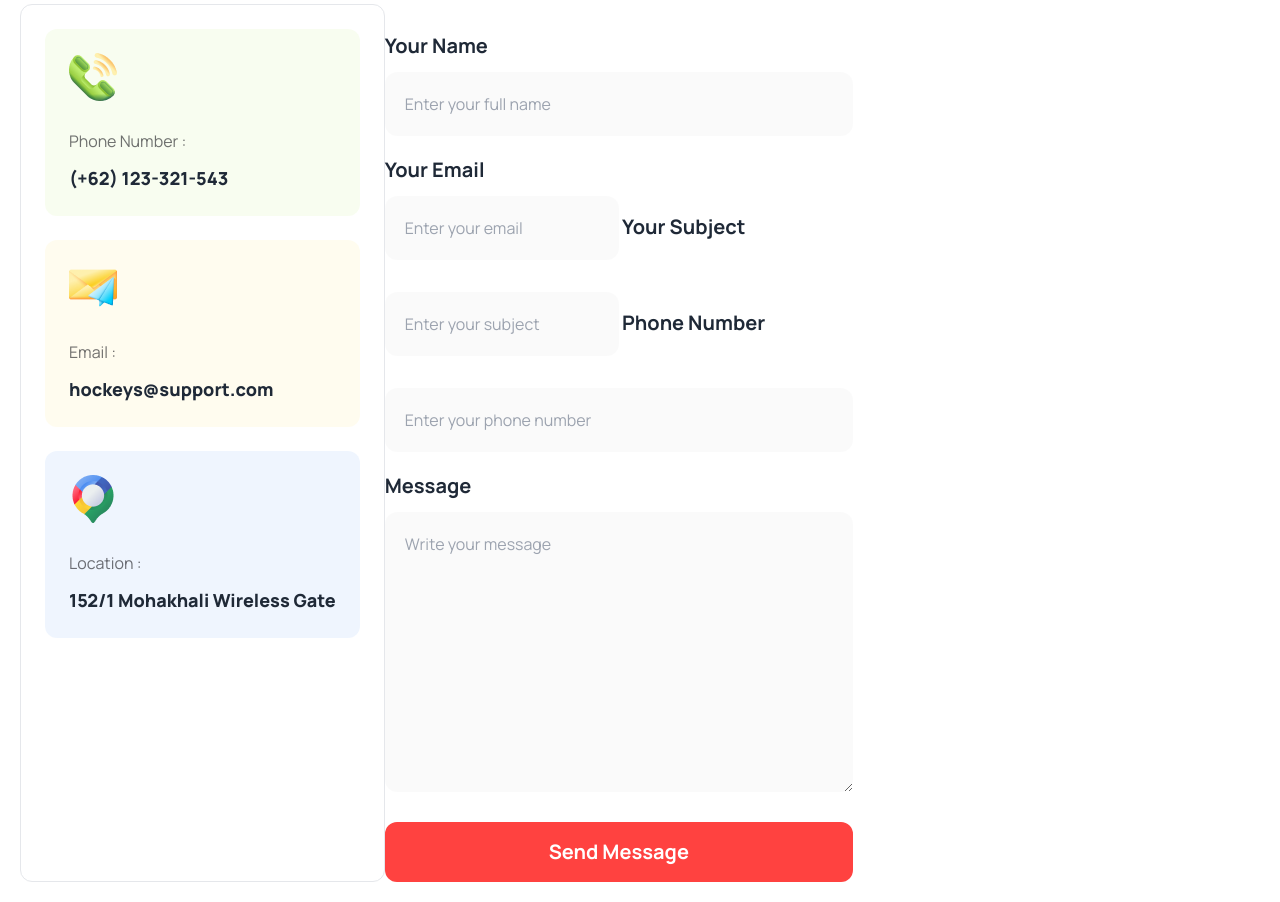
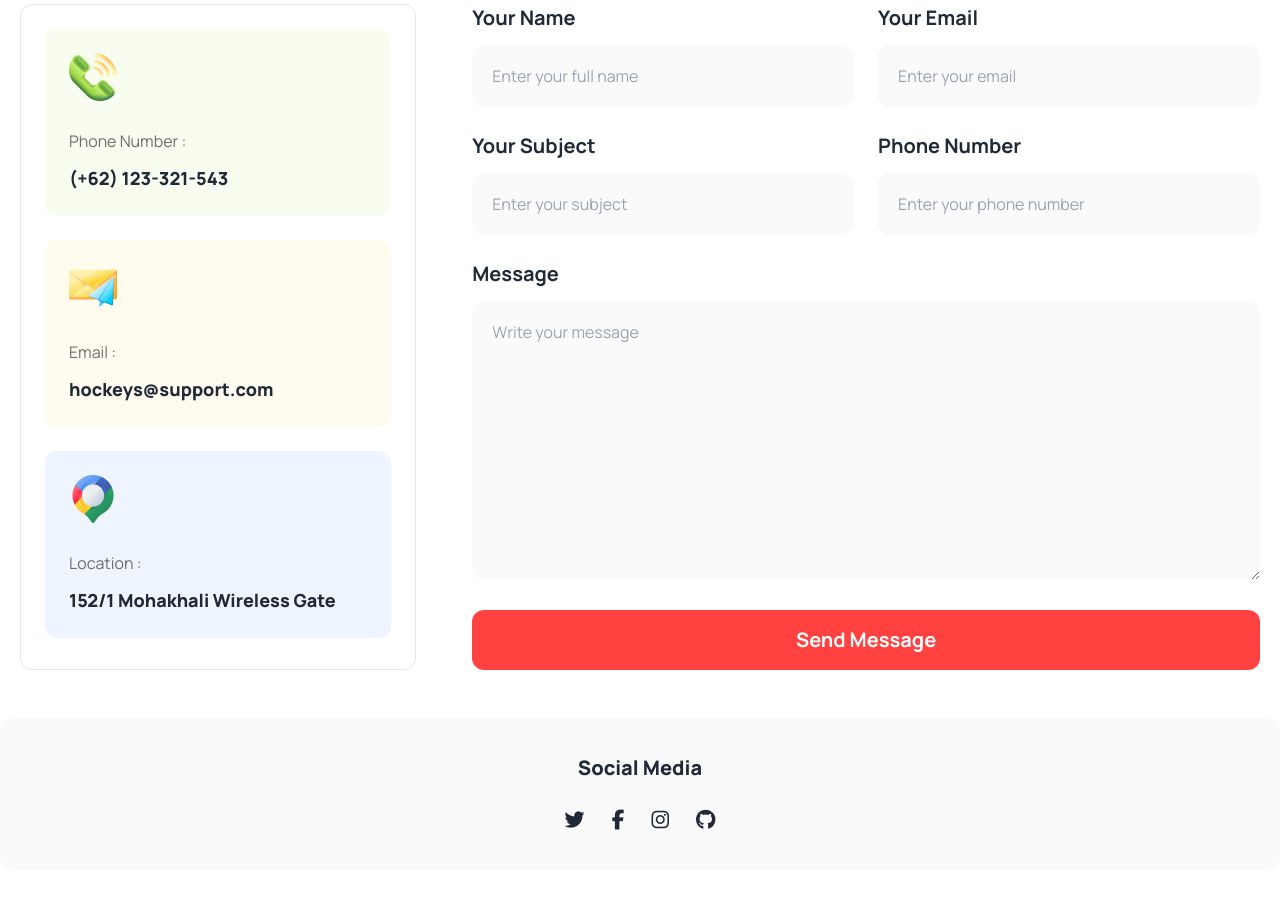
Before and after one commit to asrafulislamwd/web-hockeys-a3, a plain HTML site: page index.html in a window 1280 px wide. Shown: the part 3994-4896 px from the top of the page. After the commit the page ends 4864 px from the top, so only its background shows below. Drawn offline with nearby package versions, Linux system fonts and the light colour scheme.

Commit message:
Social Media complete

```diff
--- a/index.html
+++ b/index.html
@@ -441,9 +441,9 @@
           </div>
           <!-- contact content  -->
           <div class="">
-            <div class="m-5 lg:flex">
+            <div class="m-5 lg:flex lg:gap-14">
               <!-- address left  -->
-              <div class="border p-6 rounded-xl">
+              <div class="border p-6 rounded-xl lg:w-2/6">
                 <!-- card one -->
                 <div class="bg-[#bced6d1a] rounded-xl p-6">
                   <img src="Images/Group 1171275317.png" alt="">
@@ -464,36 +464,66 @@
                 </div>
               </div>
               <!-- form right  -->
+              <div class="lg:w-4/6">
+                <div class="mt-7 lg:mt-0">
+                  <form action="">
+                    <div class="lg:grid lg:grid-cols-2 lg:gap-6 w-full">
+                      <!-- name  -->
                       <div class="">
-                <div class="mt-7">
-                  <form action="">
-                    <label class="text-xl font-bold">Your Name</label><br>
+                        <label class=" text-xl font-bold">Your Name</label><br>
                         <input type="name" name="" id="" placeholder="Enter your full name"
-                      class="w-[100%] bg-[#13131805] p-5 rounded-xl mb-5 mt-3">
-
+                          class="w-[100%] bg-[#13131805] p-5 rounded-xl mb-5 mt-3 lg:mb-0">
+                      </div>
+                      <!-- Email  -->
+                      <div class="">
                         <label class="text-xl font-bold pb-5">Your Email</label><br>
                         <input type="email" name="" id="" placeholder="Enter your email"
-                      class="w-[100%] bg-[#13131805] p-5 rounded-xl mb-5 mt-3 lg:w-[50%]">
-
+                          class="w-[100%] bg-[#13131805] p-5 rounded-xl mb-5 mt-3 lg:mb-0">
+                      </div>
+                      <!-- subject  -->
+                      <div class="">
                         <label class="text-xl font-bold pb-5">Your Subject</label><br>
                         <input type="email" name="" id="" placeholder="Enter your subject"
-                      class="w-[100%] bg-[#13131805] p-5 rounded-xl mb-5 mt-3 lg:w-[50%]">
-
+                          class="w-[100%] bg-[#13131805] p-5 rounded-xl mb-5 mt-3 lg:mb-0">
+                      </div>
+                      <!-- phone numer  -->
+                      <div class="">
                         <label class="text-xl font-bold pb-5">Phone Number</label><br>
                         <input type="number" name="" id="" placeholder="Enter your phone number"
-                      class="w-[100%] bg-[#13131805] p-5 rounded-xl mb-5 mt-3">
-
+                          class="w-[100%] bg-[#13131805] p-5 rounded-xl mb-5 mt-3 lg:mb-0">
+                      </div>
+                      <!-- message  -->
+                      <div class="lg:col-span-2">
                         <label class="text-xl font-bold pb-5">Message</label><br>
                         <textarea name="" id="" cols="30" rows="10" placeholder="Write your message"
-                      class="bg-[#13131805] w-[100%] p-5 rounded-xl mt-3"></textarea>
-
+                          class="bg-[#13131805] p-5 rounded-xl mt-3 w-full"></textarea>
+                      </div>
+                    </div>
+                    <!-- submit button  -->
+                    <div class="">
                       <button type="button"
                         class="bg-[#FF4240] w-[100%] py-4 rounded-xl text-xl font-bold text-white mt-6">Send
                         Message</button>
+                    </div>
                   </form>
                 </div>
               </div>
             </div>
+          </div>
+        </div>
+      </div>
+    </section>
+    <!-- Social Media -->
+    <section>
+      <div class="container mx-auto">
+        <div class="bg-[#13131805] p-9 rounded-xl text-center mt-10 lg:mt-12">
+          <!-- socisl icon  -->
+          <div class="">
+            <h3 class="text-2xl font-extrabold pb-6 text-xl">Social Media</h3>
+            <i class="fa-brands fa-twitter pr-6 text-xl"></i>
+            <i class="fa-brands fa-facebook-f pr-6 text-xl"></i>
+            <i class="fa-brands fa-instagram pr-6 text-xl"></i>
+            <i class="fa-brands fa-github text-xl"></i>
           </div>
         </div>
       </div>
```
Lines whose indentation alone changed are shown as unchanged.
